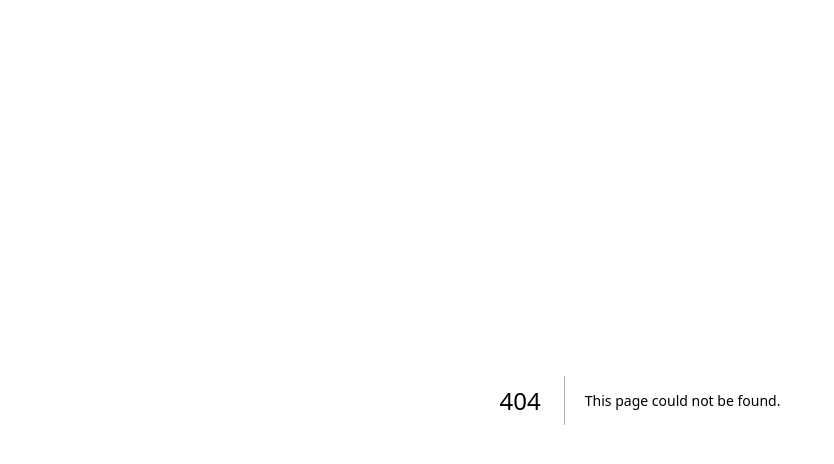
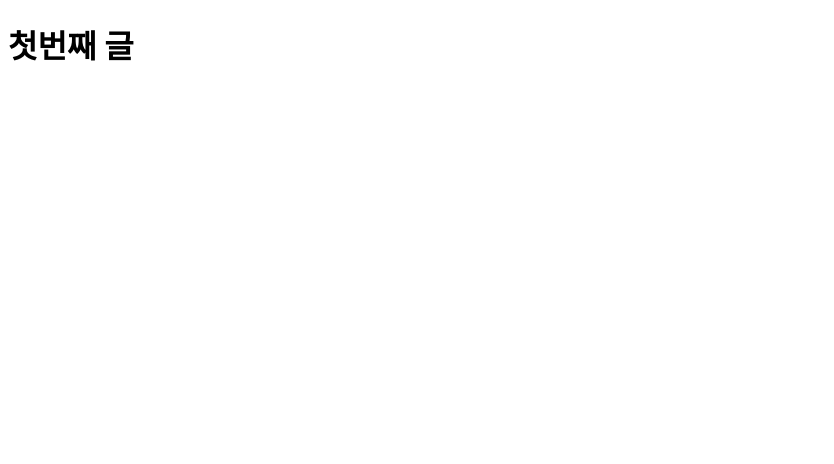
Before and after one commit to HalamLee/next-blog, a Next.js app: page /posts/first-post in a window 1280 px wide. Before the commit this address had no page. Shown: the top 464 px of the page, without its empty margins (0-834 px from the left). Built offline with nearby package versions, Linux system fonts and the light colour scheme.

Commit message:
feat: 첫번째 페이지

```diff
--- /dev/null
+++ b/pages/posts/first-post.jsx
@@ -0,0 +1,3 @@
+export default function FirstPost() {
+  return <h1>첫번째 글</h1>;
+}
```
Also changed, not shown: pages/index.jsx (renamed from pages/index.js, +6 -8 lines).
